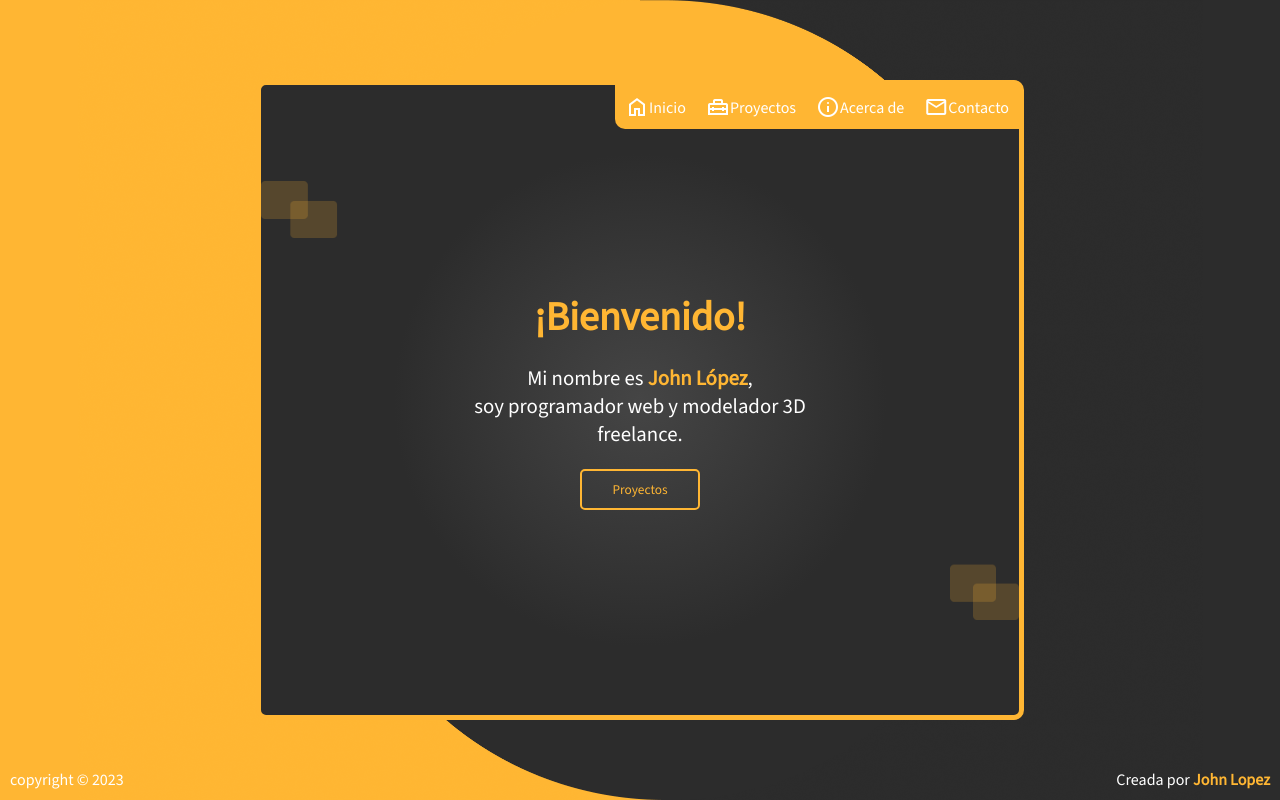
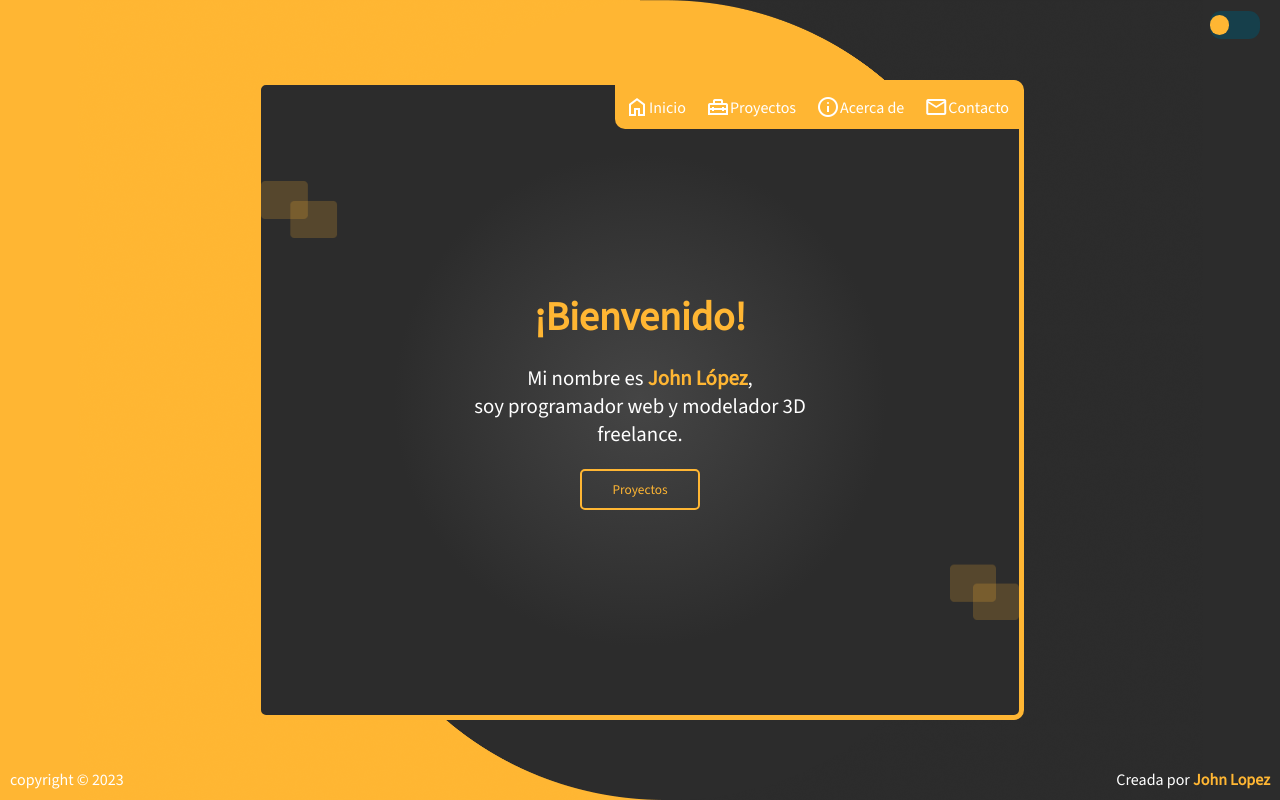
Before and after one commit to lopezjohnjairo5/lopezjohnjairo5.github.io, a PHP site: page / in a window 1280 px wide. Run offline with PHP 8.4, Linux system fonts and the light colour scheme.

Commit message:
update
se agregó modo light - dark. y se separó parte del codigo para mayor legibilidad.

```diff
--- a/index.html
+++ b/index.html
@@ -14,6 +14,9 @@
     <title>Portfolio - John López</title>
 </head>
 <body id="container">
+    <label for="mode" id="mode-info-input">
+        <input type="range" name="mode" id="mode" min="0" max="1" step="1" value="0">
+    </label>
     <section id="page">
         <nav>
             <ul id="navbar-items">
@@ -132,7 +135,10 @@
         <span>copyright &copy 2023</span>
         <span>Creada por <b>John Lopez</b></span>
     </footer>
+
+    <script src="./public/js/generals.js"></script>
     <script src="./public/js/main.js"></script>
+    <script src="./public/js/modes.js"></script>
     <script src="./public/js/galery-projects.js"></script>
 </body>
 </html>
--- a/public/css/main.css
+++ b/public/css/main.css
@@ -10,7 +10,85 @@
     --third-color: rgba(69,69,69,1);
     --four-color: rgba(44,44,44,1);
     --first-transparent-color: rgba(10,10,10,.5);
+    --backgroundImage : url("../img/background-spiral.png");
+    --backgroundPage : url("../img/background.png");
 }
+
+#mode-info-input{
+    position: absolute;
+    display: flex;
+    flex-direction: row;
+    justify-content: space-around;
+    width: 60px;
+    height: 20px;
+    top: 5px;
+    right: 5px;
+    padding: 5px;
+    margin: 10px;
+    box-sizing: border-box;
+}
+
+/*********** Baseline, reset styles ***********/
+#mode {
+    -webkit-appearance: none;
+    appearance: none;
+    background: transparent;
+    cursor: pointer;
+    width: 100%;
+  }
+
+  /* Removes default focus */
+  #mode:focus {
+    outline: none;
+  }
+
+  /******** Chrome, Safari, Opera and Edge Chromium styles ********/
+  /* slider track */
+  #mode::-webkit-slider-runnable-track {
+    background-color: #163f4b;
+    border-radius: 0.7rem;
+    height: 1.7rem;
+  }
+
+  /* slider thumb */
+  #mode::-webkit-slider-thumb {
+    -webkit-appearance: none; /* Override default look */
+    appearance: none;
+    margin-top: 4px; /* Centers thumb on the track */
+    background-color: var(--first-color);
+    border-radius: 0.7rem;
+    height: 1.2rem;
+    width: 1.2rem;
+  }
+
+  #mode:focus::-webkit-slider-thumb {
+    outline: 3px solid var(--first-color);
+    outline-offset: 0.125rem;
+  }
+
+  /*********** Firefox styles ***********/
+  /* slider track */
+  #mode::-moz-range-track {
+    background-color: #163f4b;
+    border-radius: 0.7rem;
+    height: 1.7rem;
+  }
+
+  /* slider thumb */
+  #mode::-moz-range-thumb {
+    background-color: var(--first-color);
+    border: none; /*Removes extra border that FF applies*/
+    border-radius: 0.7rem;
+    height: 1.2rem;
+    width: 1.3rem;
+  }
+
+  #mode:focus::-moz-range-thumb{
+    outline: 3px solid var(--first-color);
+    outline-offset: 0.125rem;
+  }
+
+/*---------------*/
 
 .hidden{
     display: none;
@@ -46,7 +124,7 @@ b{
     justify-content: center;
     align-items: center;
     background: var(--first-color);
-    background-image: url("../img/background-spiral.png"), linear-gradient(90deg, var(--first-color) 50%, var(--second-color) 50%);
+    background-image: var(--backgroundImage), linear-gradient(90deg, var(--first-color) 50%, var(--second-color) 50%);
     background-repeat:no-repeat;
     background-size: contain;
     background-position: center;
@@ -60,8 +138,8 @@ b{
     position: relative;
     flex-direction: column;
     justify-content: center;
-    background: rgb(69,69,69);
-    background-image: url("../img/background.png"), radial-gradient(circle, var(--third-color) 0%, var(--four-color) 50%);
+    background: var(--third-color);
+    background-image: var(--backgroundPage), radial-gradient(circle, var(--third-color) 0%, var(--four-color) 50%);
     background-size:contain;
     background-position: center;
     background-repeat: no-repeat;
@@ -400,7 +478,7 @@ nav ul li a:hover{
 @media only screen and (max-width: 720px) {
     #page{
         width: 95%;
-        min-height: 90%;
+        min-height: 85%;
     }
 
     .ancle-text{
--- /dev/null
+++ b/public/js/generals.js
@@ -0,0 +1,6 @@
+
+let navItems = document.getElementById("navbar-items"),
+    elements = document.getElementsByClassName("goto"),
+    btnHomeProject = document.getElementById("btn-home-goto-project"),
+    btnChangeMode = document.getElementById("mode"),
+    modeItemColor = btnChangeMode.value == "#FFB633" ? "#FFB633" : "rgb(16,16,94)";
--- a/public/js/main.js
+++ b/public/js/main.js
@@ -1,10 +1,6 @@
 /*
 control de navbar
 */
-
-let navItems = document.getElementById("navbar-items"),
-    elements = document.getElementsByClassName("goto"),
-    btnHomeProject = document.getElementById("btn-home-goto-project");
 
 const hiddeShowElements = (seeElement) => {
         element = seeElement;
@@ -13,10 +9,10 @@ const hiddeShowElements = (seeElement) => {
         el = elements[i].dataset.go;
         if (el == element) {
             document.getElementById(el).style.display = "flex";
-            elements[i].parentNode.style.backgroundColor = "rgba(69,69,69,1)";
+            //elements[i].parentNode.style.backgroundColor = modeItemColor;
         } else {
             document.getElementById(el).style.display = "none";
-            elements[i].parentNode.style.backgroundColor = "#FFB633";
+            //elements[i].parentNode.style.backgroundColor = modeItemColor;
             elements[i].style.color = "white";
         }
 
--- /dev/null
+++ b/public/js/modes.js
@@ -0,0 +1,34 @@
+
+const changeModePage = () => {
+    /*
+    funcion encargada de cambiar el modo
+    de visualizacion de la pagina, dark , light
+    */
+    valueMode = btnChangeMode.value;
+    switch (valueMode) {
+        case '0':
+            document.documentElement.style.setProperty('--backgroundImage', 'url("../img/background-spiral.png")');
+            document.documentElement.style.setProperty('--backgroundPage', 'url("../img/background.png")');
+            document.documentElement.style.setProperty('--first-color', '#FFB633');
+            document.documentElement.style.setProperty('--second-color', '#2C2C2C');
+            document.documentElement.style.setProperty('--third-color', 'rgba(69,69,69,1)');
+            document.documentElement.style.setProperty('--four-color', 'rgba(44,44,44,1)');
+            document.documentElement.style.setProperty('--first-transparent-color', 'rgba(10,10,10,.5)');
+            break;
+
+        default:
+            document.documentElement.style.setProperty('--backgroundImage', 'url("../img/background-spiral2.png")');
+            document.documentElement.style.setProperty('--backgroundPage', 'url("../img/background2.png")');
+            document.documentElement.style.setProperty('--first-color', 'rgb(16,16,185)');
+            document.documentElement.style.setProperty('--second-color', '#191919');
+            document.documentElement.style.setProperty('--third-color', 'rgba(45,45,45,1)');
+            document.documentElement.style.setProperty('--four-color', '#191919');
+            document.documentElement.style.setProperty('--first-transparent-color', 'rgba(7,7,7,1)');
+            break;
+    }
+
+};
+
+btnChangeMode.addEventListener('change',(e)=>{
+    changeModePage();
+});
```
Also changed, not shown: public/img/background-spiral2.png (added), public/img/background2.png (added).
